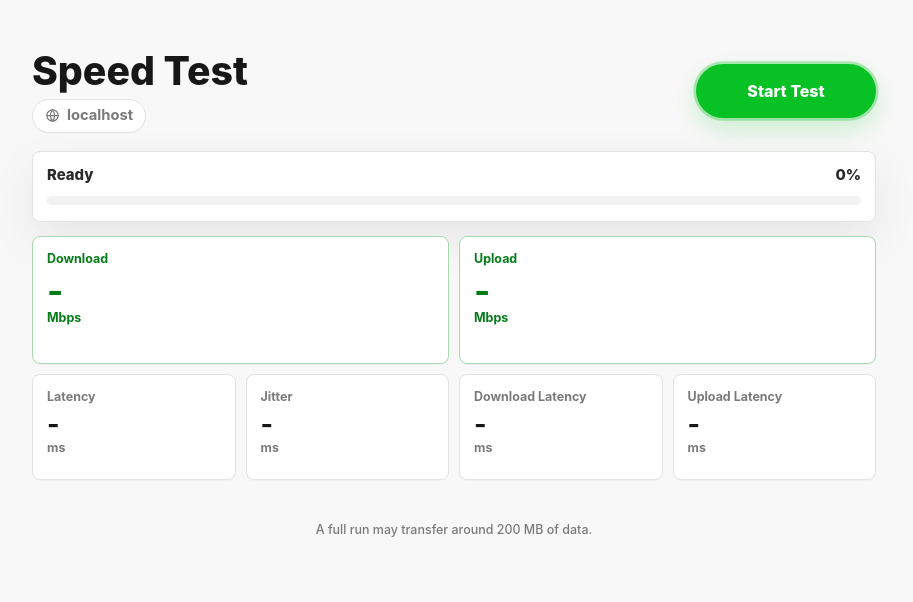
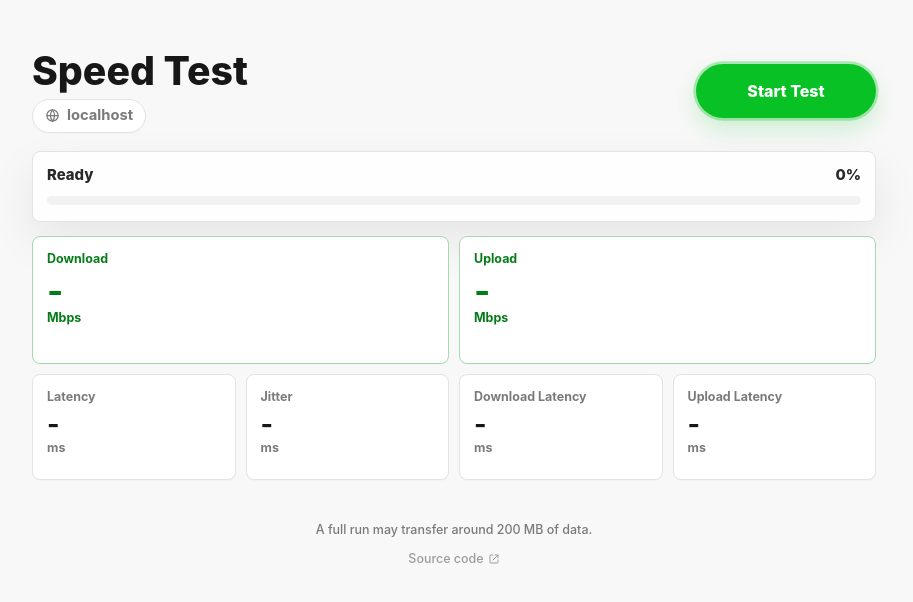
Before and after one commit to ente-toys/speed-test, a website: page public/index.html in a window 1280 px wide. Shown: the whole page, without its empty margins (186-1099 px from the left). Drawn offline with Linux system fonts and the light colour scheme.

Commit message:
Link to source

```diff
--- a/public/index.html
+++ b/public/index.html
@@ -86,7 +86,17 @@
         </section>
       </div>
 
-      <p class="footnote">A full run may transfer around 200 MB of data.</p>
+      <p class="footnote">
+        <span>A full run may transfer around 200 MB of data.</span>
+        <a href="https://github.com/ente-toys/speed-test/" rel="noreferrer" target="_blank">
+          <span>Source code</span>
+          <svg class="external-icon" viewBox="0 0 24 24" aria-hidden="true">
+            <path d="M14 4h6v6"></path>
+            <path d="m10 14 10-10"></path>
+            <path d="M20 14v5a1 1 0 0 1-1 1H5a1 1 0 0 1-1-1V5a1 1 0 0 1 1-1h5"></path>
+          </svg>
+        </a>
+      </p>
     </main>
 
     <script type="module" src="/app.js?v=network-chip-20260603"></script>
--- a/public/styles.css
+++ b/public/styles.css
@@ -344,12 +344,42 @@ h2 {
 }
 
 .footnote {
+  display: flex;
+  flex-direction: column;
+  flex-wrap: wrap;
+  justify-content: center;
+  gap: 12px;
   margin: 42px 0 0;
   color: var(--muted);
   font-size: 0.78rem;
   font-weight: 500;
   line-height: 1.35;
   text-align: center;
+}
+
+.footnote a {
+  display: inline-flex;
+  align-items: center;
+  justify-content: center;
+  gap: 4px;
+  color: inherit;
+  opacity: 0.72;
+  text-decoration: none;
+}
+
+.footnote a:hover {
+  opacity: 1;
+  text-decoration: underline;
+}
+
+.external-icon {
+  width: 12px;
+  height: 12px;
+  stroke: currentColor;
+  stroke-width: 2;
+  stroke-linecap: round;
+  stroke-linejoin: round;
+  fill: none;
 }
 
 @media (prefers-color-scheme: dark) {
```
